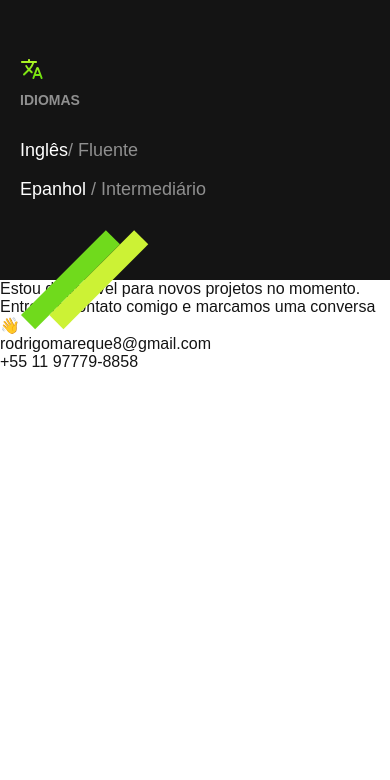
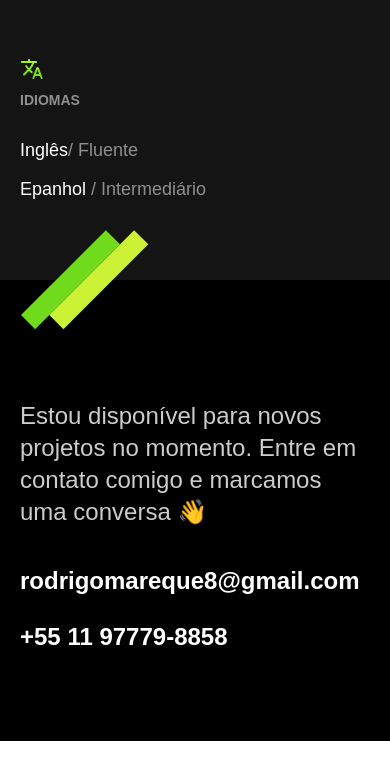
Before and after one commit to RodrigoASM6/Projeto-Portifolio, a plain HTML site: page index.html in a window 390 px wide. Shown: the part 3344-4124 px from the top of the page. After the commit the page ends 4085 px from the top, so only its background shows below. Drawn offline with Linux system fonts and the light colour scheme.

Commit message:
Estilizando CSS do Footer

```diff
--- a/CSS/footer.css
+++ b/CSS/footer.css
@@ -0,0 +1,50 @@
+.footer {
+    background:  #000000;
+}
+
+.footer-container {
+    max-width: 1200px;
+    padding: 120px 20px 60px 20px;
+    margin: 0 auto;
+    display: grid;
+    grid-template-columns: 1fr 1fr;
+    gap: 100px;
+    align-items: center;
+
+}
+
+.footer-texto {
+    font-size: 1.5rem;
+    line-height: 1.33;
+    color: #cccccc;
+}
+
+.footer-contato li {
+    font-weight: bold;
+    font-size: 2.25rem;
+    line-height: 1.1;
+    color: #ffffff;
+    margin-bottom: 30px;
+}
+
+.footer-contato li a {
+    color: #ffffff;
+}
+
+.footer-copy {
+    grid-column: 1 / -1;
+    font-size: 1.125rem;
+    color: #8f8f8f;
+
+}
+
+@media (max-width: 800px) {
+    .footer-container{
+        grid-template-columns: 1fr;
+        gap: 40px;
+    }
+
+    .footer-contato li {
+        font-size: 1.5rem;
+    }
+}
--- a/CSS/global.css
+++ b/CSS/global.css
@@ -2,7 +2,7 @@ body {
     font-family: "Fira Sans", Arial, sans-serif;
     margin: 0px;
     color: #141414;
-    margin-bottom:1000px;
+
 }
 
     h1,
```
